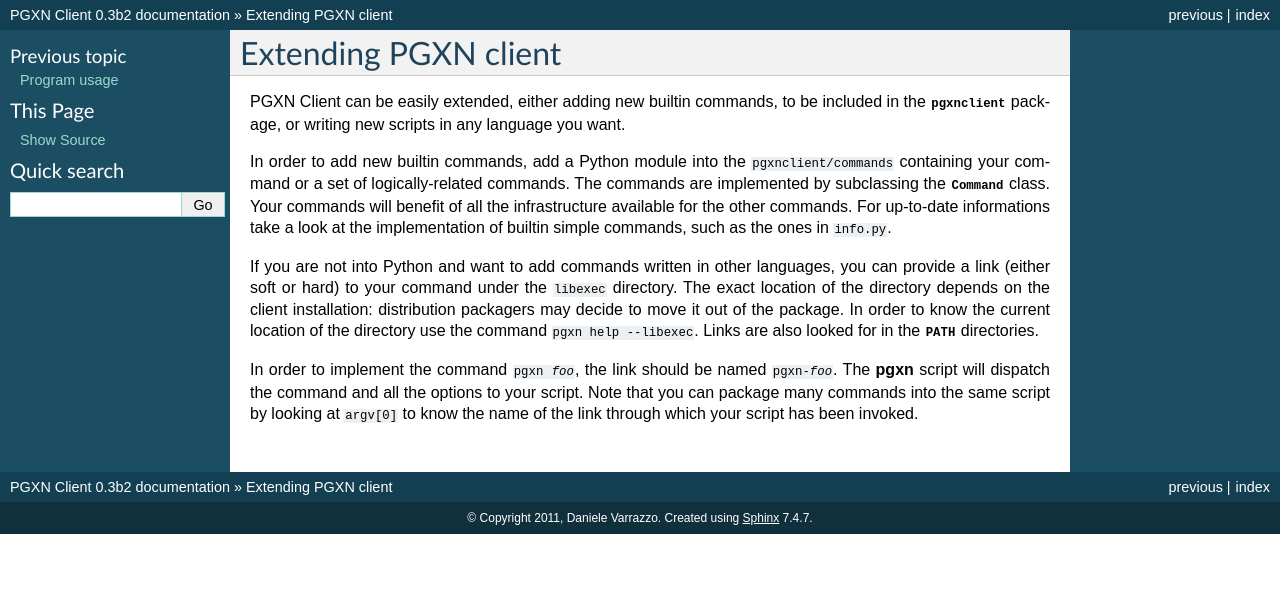
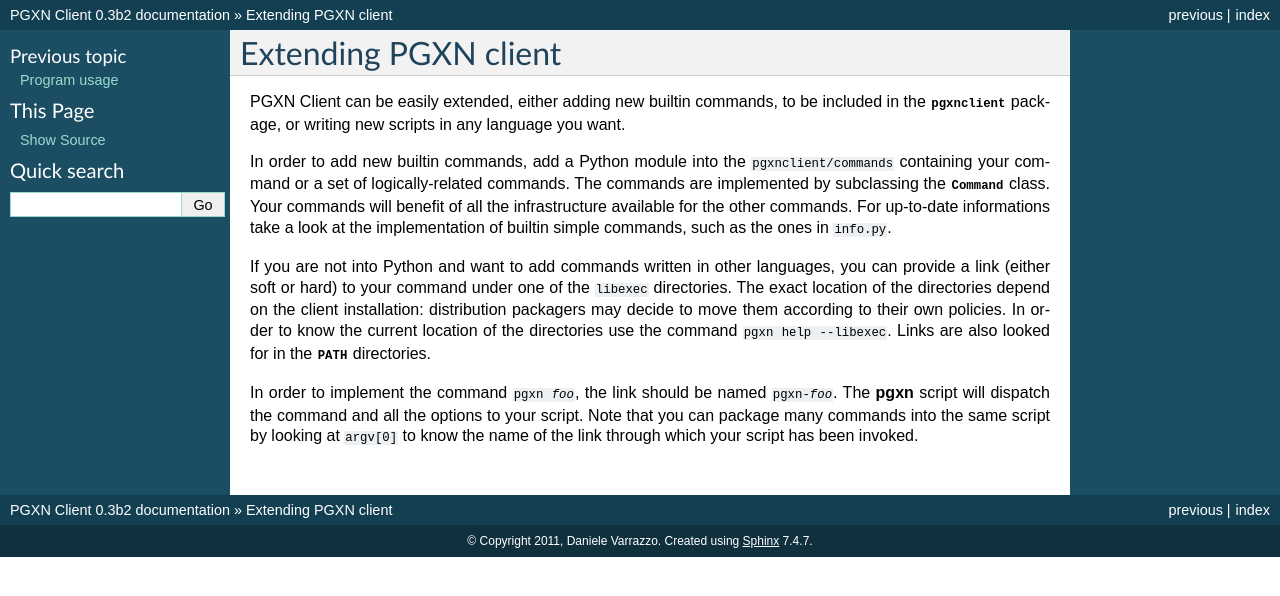
Before and after one commit to pgxn/pgxnclient, a Sphinx documentation site: the page built from docs/ext.rst, in a window 1280 px wide. Shown: the top 596 px of the page. Built offline with Sphinx 7.4.7, drawn with Linux system fonts in a browser that asks for light colours.

Commit message:
Allow more than a single script directory
By default, have an absolute path and a relative one, inside the package.

```diff
--- a/docs/ext.rst
+++ b/docs/ext.rst
@@ -16,11 +16,11 @@
 
 If you are not into Python and want to add commands written in other
 languages, you can provide a link (either soft or hard) to your command under
-the ``libexec`` directory.  The exact location of the directory depends on the
-client installation: distribution packagers may decide to move it out of the
-package.  In order to know the current location of the directory use the
-command ``pgxn help --libexec``. Links are also looked for in the
-:envvar:`PATH` directories.
+one of the ``libexec`` directories.  The exact location of the directories
+depend on the client installation: distribution packagers may decide to move
+them according to their own policies.  In order to know the current location
+of the directories use the command ``pgxn help --libexec``. Links are also
+looked for in the :envvar:`PATH` directories.
 
 In order to implement the command :samp:`pgxn {foo}`, the link should be named
 :samp:`pgxn-{foo}`. The :program:`pgxn` script will dispatch the command and
--- a/docs/usage.rst
+++ b/docs/usage.rst
@@ -468,5 +468,5 @@
 includes a list of builtin commands. With the ``--all`` option print the
 complete list of commands installed in the system.
 
-The option ``--libexec`` prints the path of the directory containing the
-command script: see :ref:`extending` for more informations.
+The option ``--libexec`` prints the list of directories containing
+the command scripts: see :ref:`extending` for more informations.
```
Also changed, not shown: pgxnclient/__init__.py (+13 -10 lines), 1 other file.
